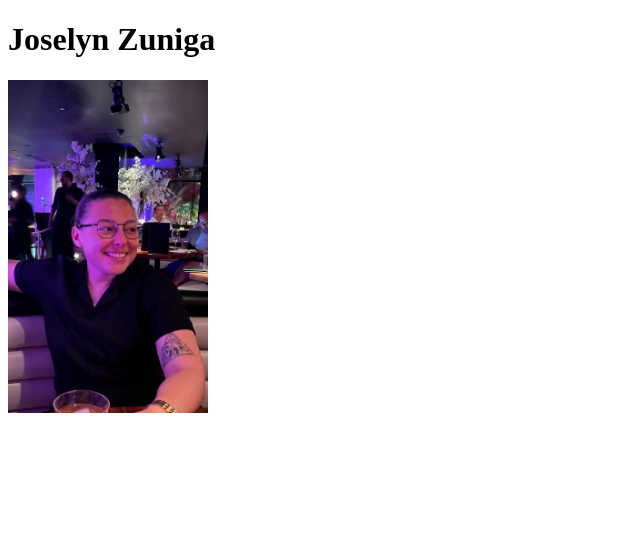
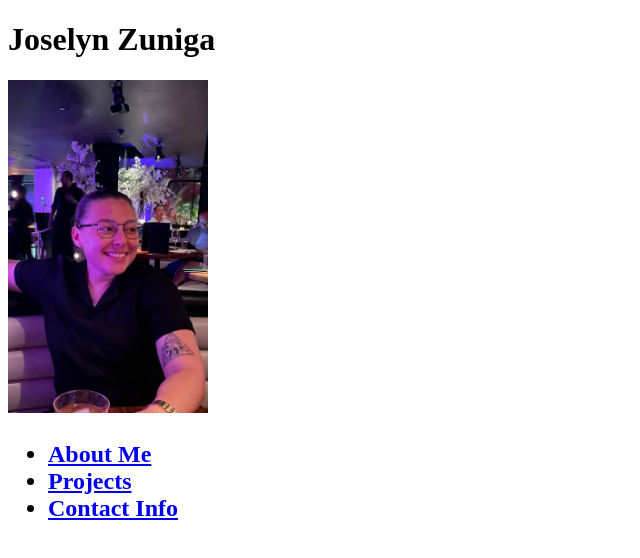
Before and after one commit to Jzuniga92/Joselyn_Zuniga_Portfolio, a plain HTML site: page index.html in a window 1280 px wide. Shown: the whole page, without its empty margins (0-640 px from the left). Drawn offline with Linux system fonts and the light colour scheme.

Commit message:
added links

```diff
--- a/index.html
+++ b/index.html
@@ -6,10 +6,25 @@
     <meta name="viewport" content="width=device-width, initial-scale=1.0">
     <title>Joselyn Zuniga Portfolio</title>
 </head>
+
 <body>
-    <h1><strong>Joselyn Zuniga</h1></strong>
-<img src="../Joselyn_Zuniga_Portfolio/assets/images/profilepic.jpeg" alt="profile pic" width="200px"/>
 
+    <head>
+      <h1><strong>Joselyn Zuniga</strong></h1>
+    <img src="../Joselyn_Zuniga_Portfolio/assets/images/profilepic.jpeg" alt="profile pic" width="200px"/>
+</head>
+
+<h2>
+    <section>
+    <nav>
+        <ul>
+            <li><a href="http://127.0.0.1:5500/Joselyn_Zuniga_Portfolio/index.html">About Me</a></li>
+            <li><a href="http://127.0.0.1:5500/Joselyn_Zuniga_Portfolio/index.html">Projects</a></li>
+            <li><a href="http://127.0.0.1:5500/Joselyn_Zuniga_Portfolio/index.html">Contact Info</a></li>
+        </ul>
+    </nav>
+    </section>
+</h2>
 
 </body>
 </html>
```
